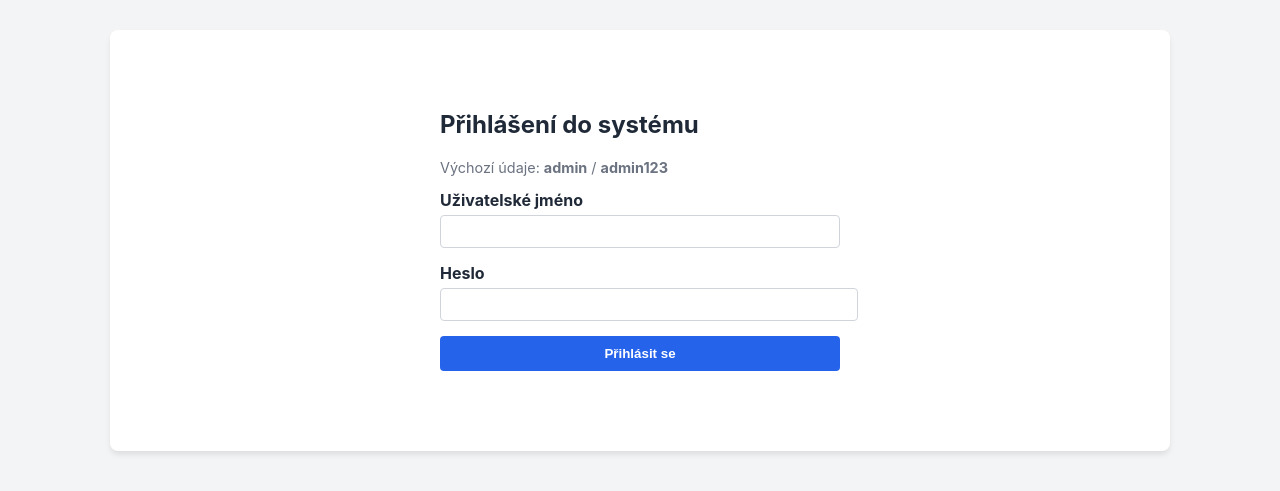
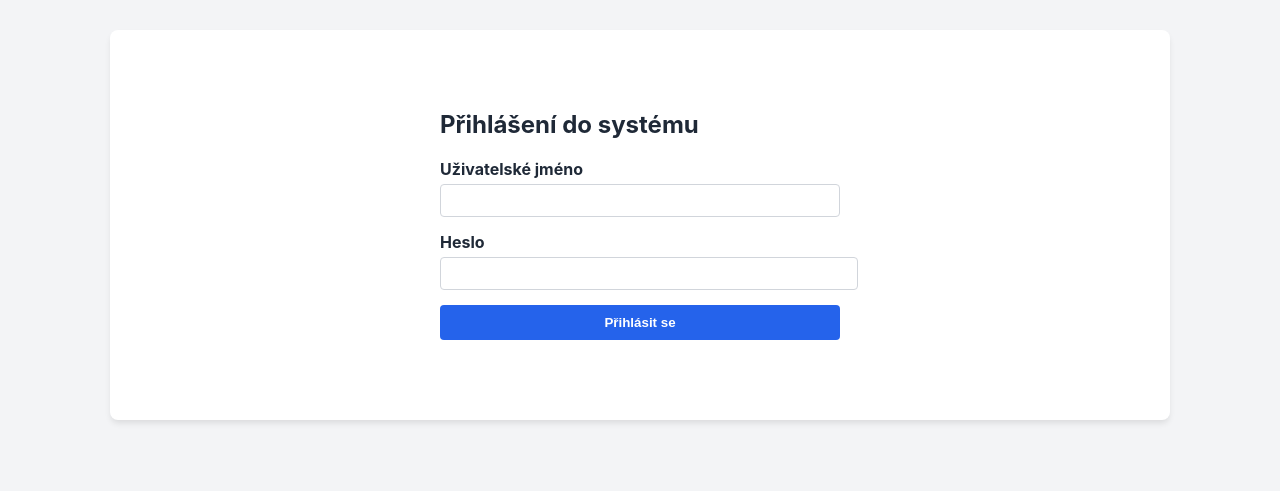
Before and after one commit to MaximoS-py/Faktura, a Flask app: page /login in a window 1280 px wide. Shown: the top 491 px of the page. Run offline with Flask 3, Linux system fonts and the light colour scheme.

Commit message:
Update login.html

```diff
--- a/templates/login.html
+++ b/templates/login.html
@@ -3,7 +3,7 @@
 {% block content %}
 <div style="max-width: 400px; margin: 50px auto;">
     <h2>Přihlášení do systému</h2>
-    <p style="color: #6b7280; font-size: 0.9rem;">Výchozí údaje: <strong>admin</strong> / <strong>admin123</strong></p>
+    <p style="color: #6b7280; font-size: 0.9rem;"
     <form method="POST">
         <div class="form-group">
             <label>Uživatelské jméno</label>
```
